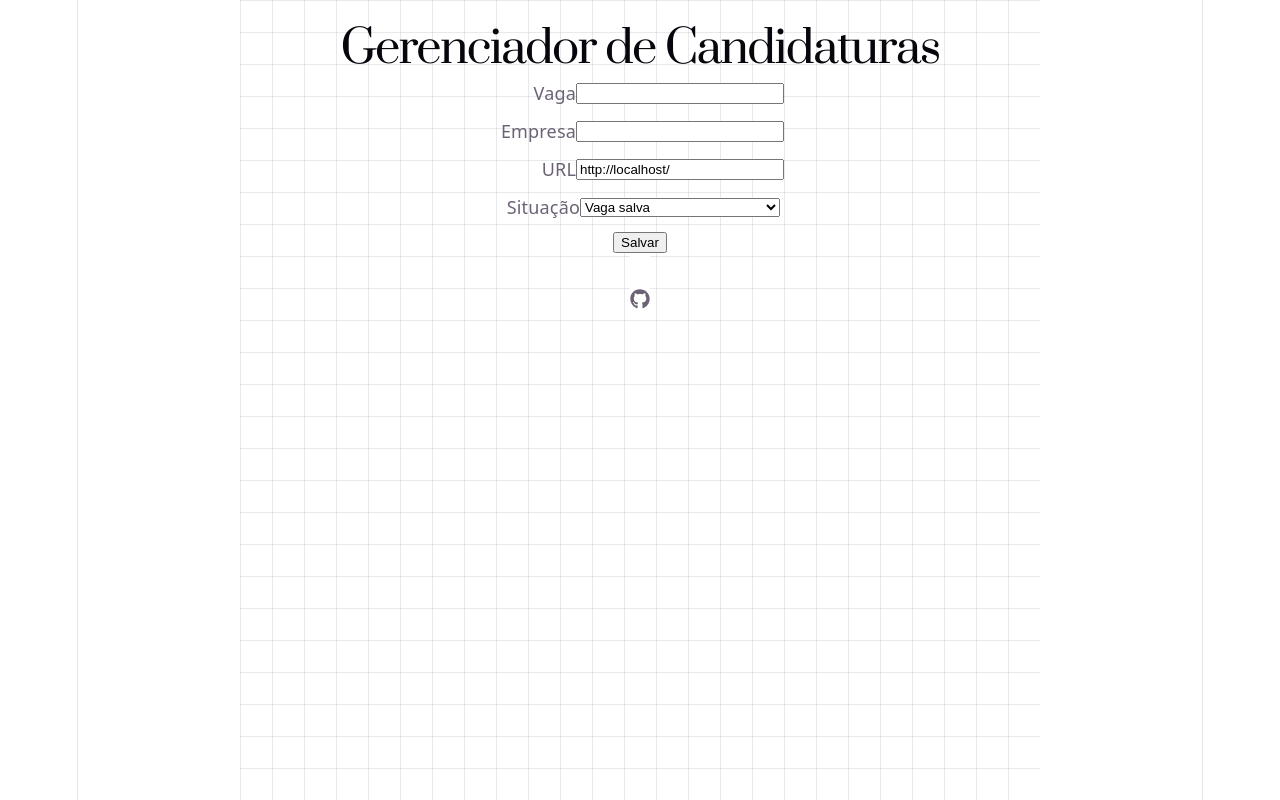
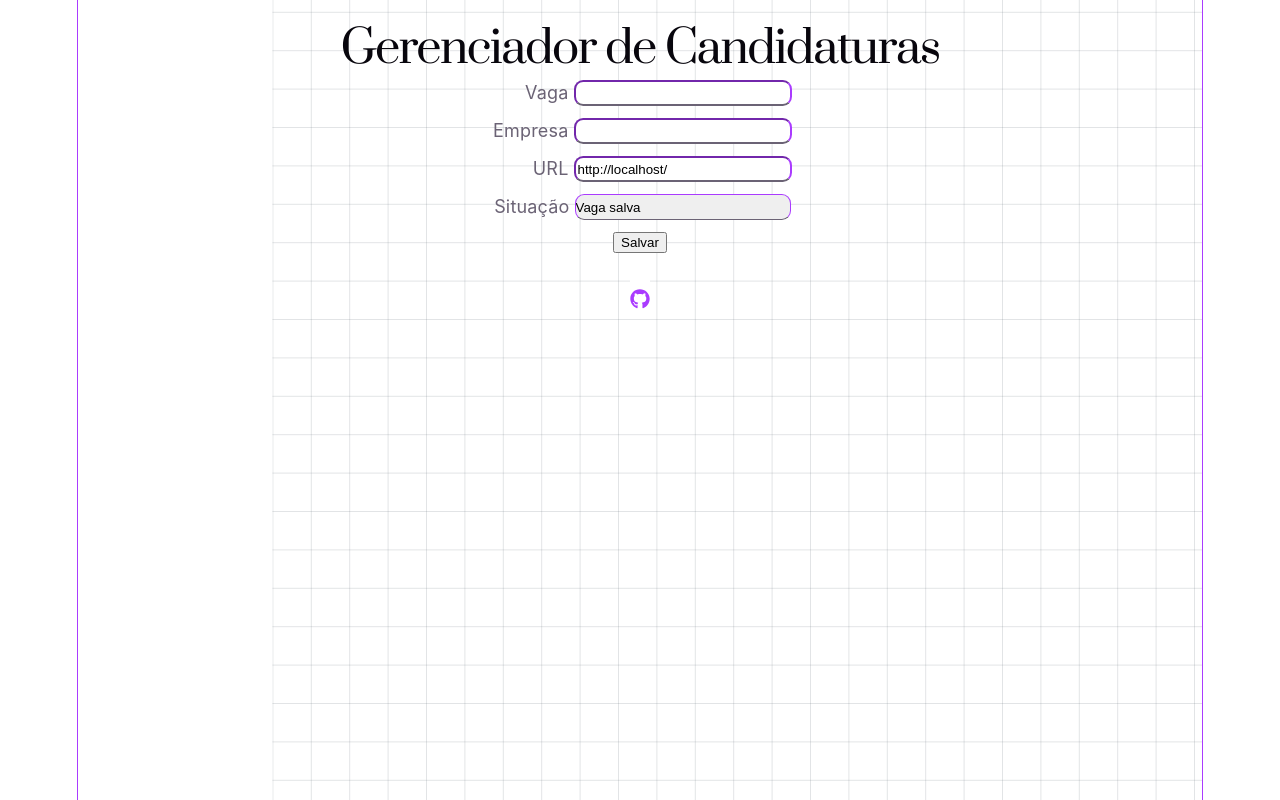
Before and after one commit to Laura-Sangalli/gerenciador-de-candidaturas, a React (Vite) app in the folder frontend/: page / in a window 1280 px wide. Built offline with nearby package versions, Linux system fonts and the light colour scheme.

Commit message:
refatore: change home style

```diff
--- a/frontend/src/components/JobForm.tsx
+++ b/frontend/src/components/JobForm.tsx
@@ -32,19 +32,19 @@ function JobForm(){
     return (
         <form onSubmit={handleSubmit} className="formulario">
             <div className="campo_input">
-                <label >Vaga</label>
+                <label >Vaga </label>
                 <input value={title}
                 onChange={(e) => setTitle(e.target.value)}/>
             </div>
 
             <div className="campo_input">
-                <label >Empresa</label>
+                <label >Empresa </label>
                 <input value={company}
                 onChange={(e) => setCompany(e.target.value)}/>
             </div>
 
             <div className="campo_input">
-                <label >URL</label>
+                <label >URL </label>
                 <input value={url}
                 onChange={(e) => setUrl(e.target.value)}/>
             </div>
@@ -63,7 +63,7 @@ function JobForm(){
                 </select>
              </div>
 
-            <button type="submit">Salvar</button>
+            <button type="submit" className="button-icon">Salvar</button>
 
         </form>
     )
--- a/frontend/src/index.css
+++ b/frontend/src/index.css
@@ -4,7 +4,7 @@
   --text: #6b6375;
   --text-h: #08060d;
   --bg: #fff;
-  --border: #e5e4e7;
+  --border: #aa3bff;
   --code-bg: #f4f3ec;
   --accent: #aa3bff;
   --accent-bg: rgba(170, 59, 255, 0.1);
@@ -13,7 +13,7 @@
   --shadow:
     rgba(0, 0, 0, 0.1) 0 10px 15px -3px, rgba(0, 0, 0, 0.05) 0 4px 6px -2px;
 
-    --sans: system-ui, 'Inter', Roboto, sans-serif;
+    --sans:  'Inter', Roboto, ui-monospace, sans-serif;
   --heading: system-ui, 'Segoe UI', Roboto, sans-serif;
   --mono: ui-monospace, Consolas, monospace;
 
@@ -28,7 +28,7 @@
   -moz-osx-font-smoothing: grayscale;
 
   @media (max-width: 1024px) {
-    font-size: 16px;
+    font-size: 20px;
   }
 }
 
@@ -37,7 +37,7 @@
     --text: #8aa5b1;
     --text-h: #8aa5b1;
     --bg: #171a24;
-    --border: #2e303a;
+    --border: #aa3bff;
     --code-bg: #1f2028;
     --accent: #c084fc;
     --accent-bg: rgba(192, 132, 252, 0.15);
@@ -46,10 +46,15 @@
     --shadow:
     rgba(0, 0, 0, 0.4) 0 10px 15px -3px, rgba(0, 0, 0, 0.25) 0 4px 6px -2px;
     --input-text:#c084fc;
+
   }
 
-  #social .button-icon {
-    filter: invert(1) brightness(2);
+  .button-icon {
+    border-radius: 5px;
+    background-color: var(--text);
+    vector-effect: non-scaling-size;
+    color: #08060d;
+    border-color: var(--accent);
   }
 }
 
@@ -80,10 +85,13 @@ h1 {
   font-size: 56px;
   letter-spacing: -1.68px;
   margin: 32px 0;
+  text-shadow: 1px 1px 1px #ffffff;
   @media (max-width: 1024px) {
     font-size: 36px;
     margin: 20px 0;
+
   }
+  ;
 }
 h2 {
   font-size: 24px;
@@ -125,7 +133,9 @@ code {
   flex-direction: row;
   justify-content: center;
   align-items: center;
-
+  border-color: var(--border);
+  stroke-color: var(--border);
+  border-radius: 10%;
 
 }
 
@@ -145,14 +155,31 @@ code {
 }
 
 .campo_input input, .campo_input select{
-  width: 200px;
+  height: 20px;
+  width: 210px;
+  border-color: var(--accent) var(--border) var(--text);
+  border-radius: 1cap;
+  margin-left: 5px;
+}
+
+.campo_input select {
+    appearance: none;
+    -webkit-appearance: none;
+    -moz-appearance: none;
+
+  width: 216px;
+  height: 26px;
 }
 
 .social{
-  color: var(--text);
+  color: var(--accent);
   margin-top: 2rem;
   padding-top: 2rem;
   background-color: var(--bg);
+}
+
+.select{
+  height: 20px;
 }
 
 .app {
@@ -165,9 +192,9 @@ code {
 .background-decoration {
     position: absolute;
     inset: 0;
-
-    width: 100%;
-    height: 100%;
+    margin-top: -5cap;
+    width: 120%;
+    height: 120%;
 
     z-index: 0;
     pointer-events: none;
```
